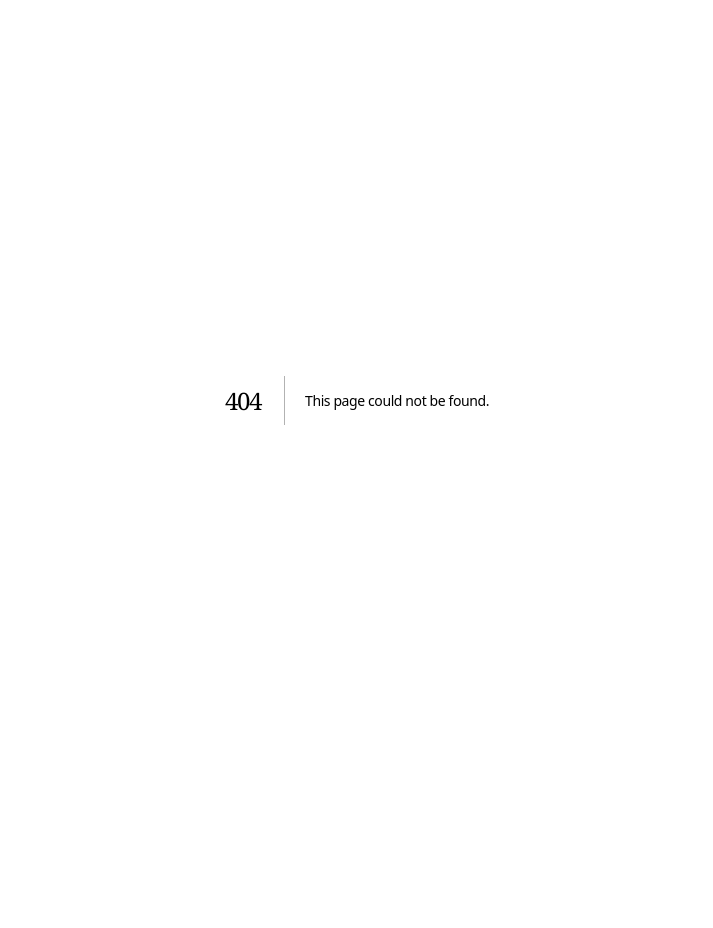
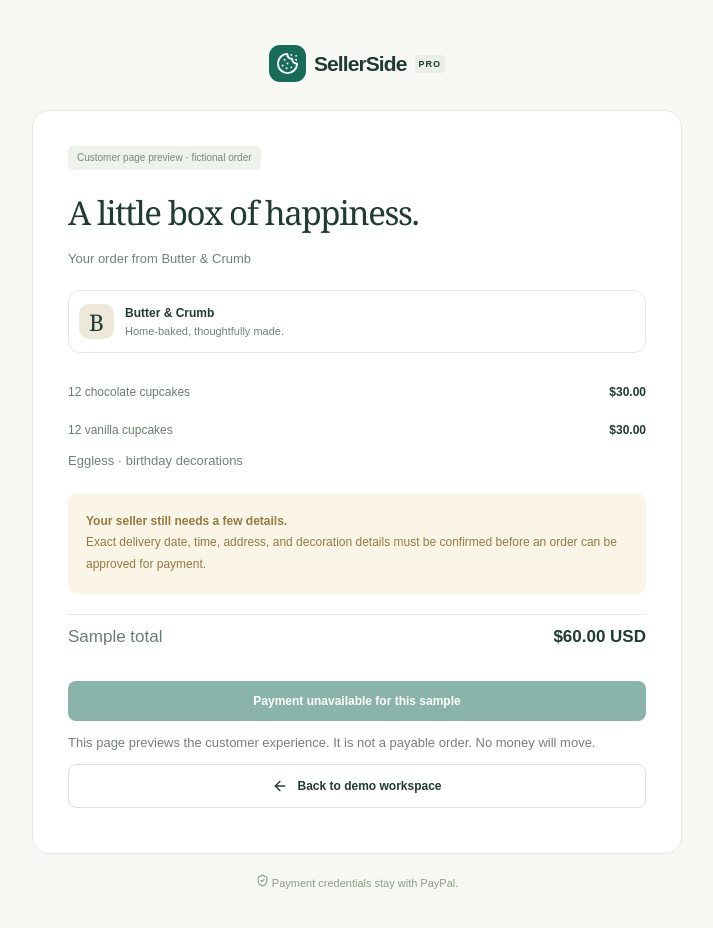
Before and after one commit to pushp2566/sellerside-pro, a Next.js app: page /order/sample in a window 1280 px wide. Before the commit this address had no page. Shown: the top 928 px of the page, without its empty margins (283-996 px from the left). Before the commit the page ends 800 px from the top, so only its background shows below. Built offline with nearby package versions, Linux system fonts and the light colour scheme.

Commit message:
Create page.tsx

```diff
--- /dev/null
+++ b/src/app/order/sample/page.tsx
@@ -0,0 +1,6 @@
+import Link from 'next/link';
+import { Cookie, ShieldCheck, ArrowLeft } from 'lucide-react';
+
+export default function SampleCheckout() {
+  return <main className="checkout-shell"><Link href="/" className="brand"><span className="brand-icon"><Cookie size={23}/></span>SellerSide<span className="pro">PRO</span></Link><section className="checkout-card"><span className="badge neutral">Customer page preview · fictional order</span><h1>A little box of happiness.</h1><p className="subtitle">Your order from Butter & Crumb</p><div className="shop"><div className="shop-avatar">B</div><div><strong>Butter & Crumb</strong><small>Home-baked, thoughtfully made.</small></div></div><div className="line"><span>12 chocolate cupcakes</span><strong>$30.00</strong></div><div className="line"><span>12 vanilla cupcakes</span><strong>$30.00</strong></div><p className="subtitle">Eggless · birthday decorations</p><div className="checkout-note"><strong>Your seller still needs a few details.</strong><br/>Exact delivery date, time, address, and decoration details must be confirmed before an order can be approved for payment.</div><div className="line total"><span>Sample total</span><strong>$60.00 USD</strong></div><button className="button primary" disabled>Payment unavailable for this sample</button><p className="subtitle">This page previews the customer experience. It is not a payable order. No money will move.</p><Link href="/" className="button light"><ArrowLeft size={16}/> Back to demo workspace</Link></section><p className="checkout-foot"><ShieldCheck size={13}/> Payment credentials stay with PayPal.</p></main>;
+}
```
